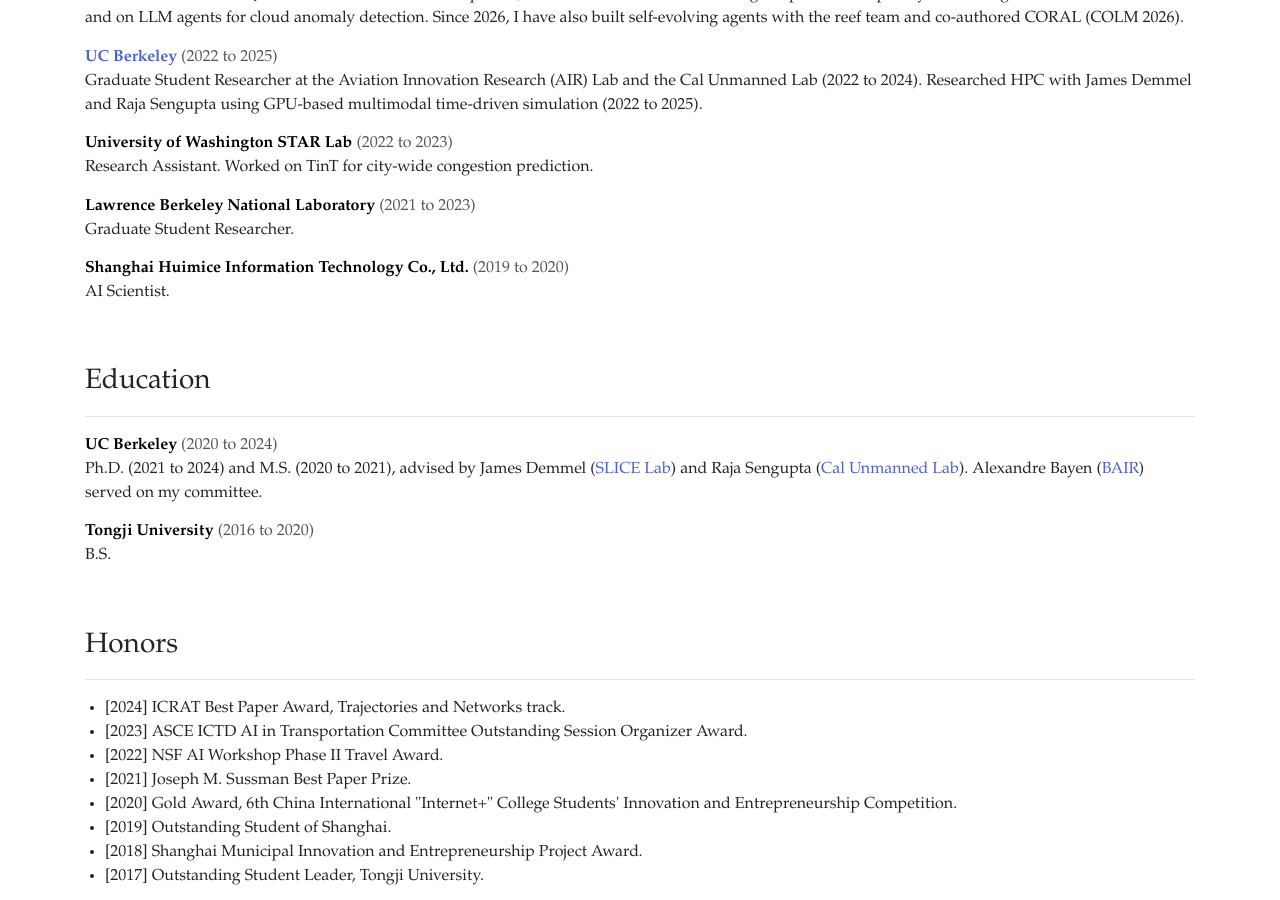
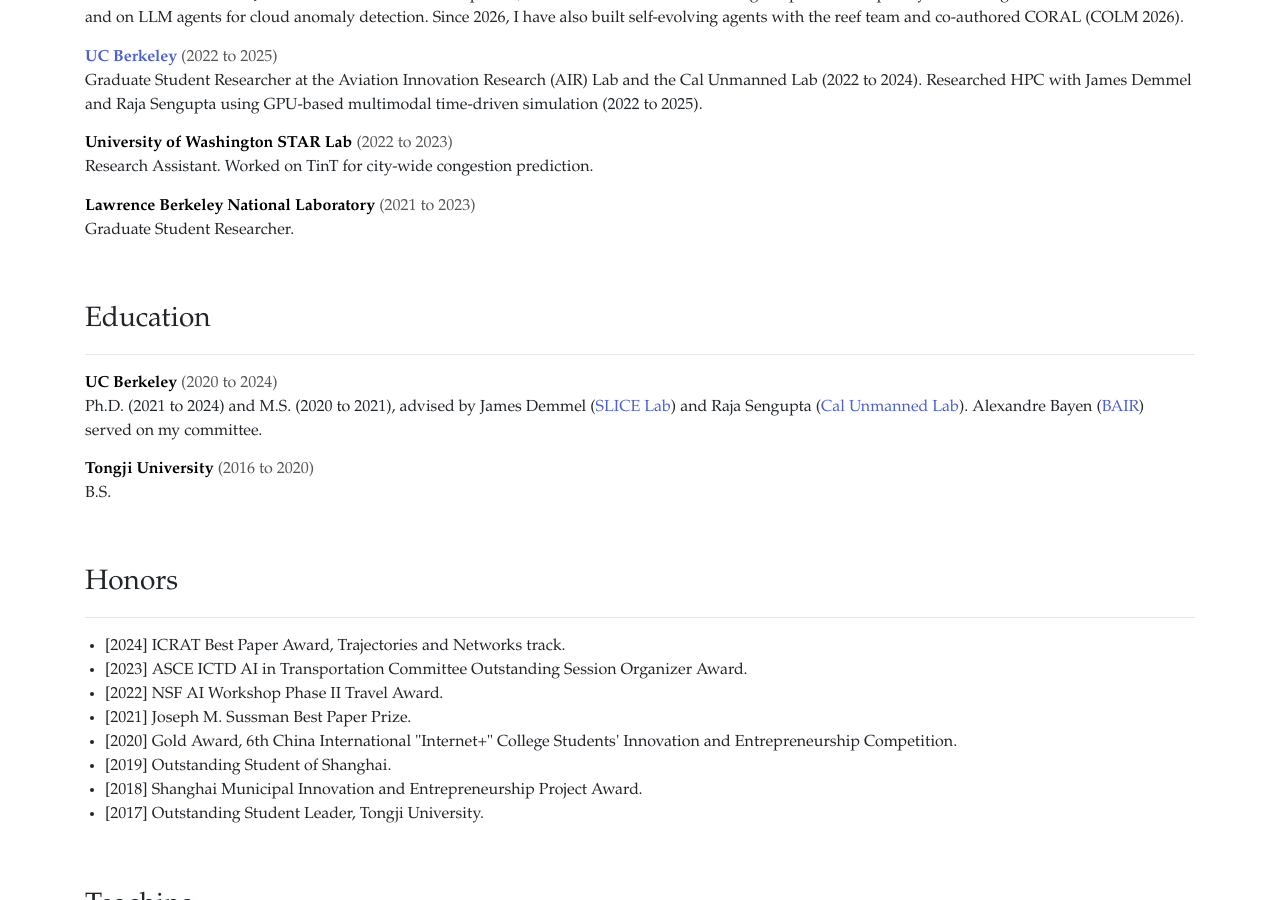
Before and after one commit to Xuan-1998/Xuan-1998.github.io, a Jekyll site: the page built from misc.html, in a window 1280 px wide and 900 px high, scrolled down 426 px. Built offline with Jekyll 4.4.1, drawn with Linux system fonts in a browser that asks for light colours.

Commit message:
Remove the Shanghai Huimice entry from the misc page

```diff
--- a/_data/text.yml
+++ b/_data/text.yml
@@ -75,9 +75,6 @@
     - when: 2021 to 2023
       org: Lawrence Berkeley National Laboratory
       text: Graduate Student Researcher.
-    - when: 2019 to 2020
-      org: Shanghai Huimice Information Technology Co., Ltd.
-      text: AI Scientist.
   education_label: Education
   education:
     - when: 2020 to 2024
```
